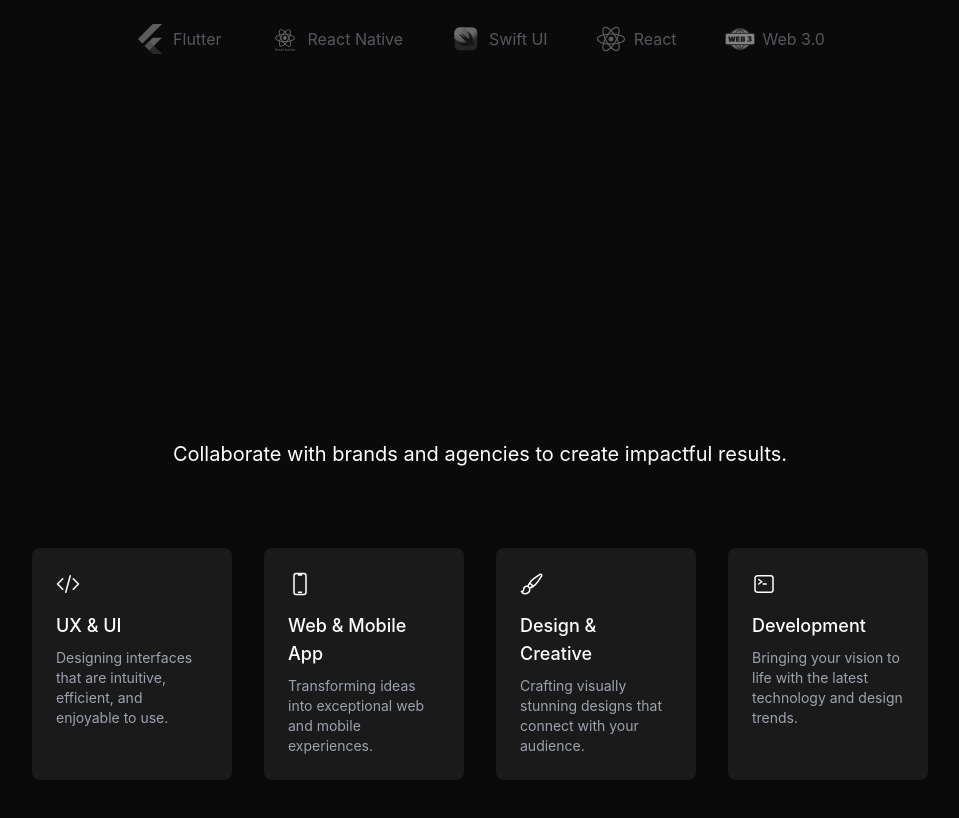
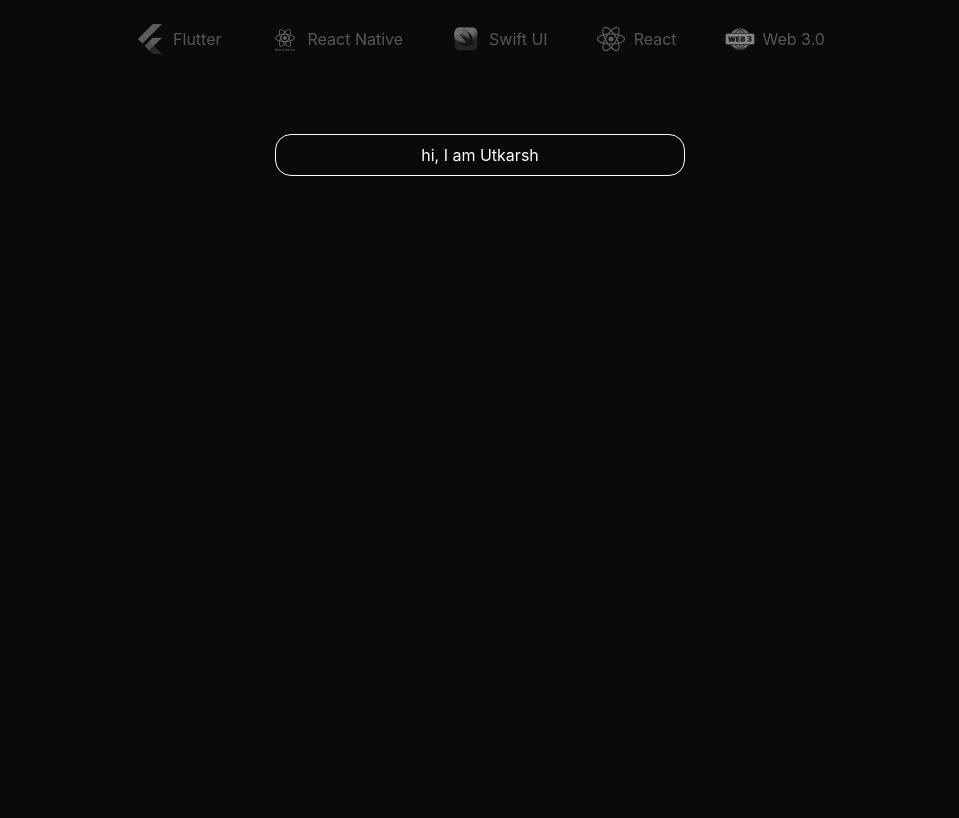
Before and after one commit to Utkarsh4517/portfolio, a Next.js app: page / in a window 1280 px wide. Shown: the part 440-1258 px from the top of the page, without its empty margins (160-1119 px from the left). After the commit the page ends 800 px from the top, so only its background shows below. Built offline with nearby package versions, Linux system fonts and the light colour scheme.

Commit message:
updated about

```diff
--- a/src/app/components/Hero.tsx
+++ b/src/app/components/Hero.tsx
@@ -5,7 +5,7 @@ import pic from '../assets/msr.jpeg';
 
 export function Hero() {
   return (
-    <section className="min-h-screen bg-[#0a0a0a] px-6 pt-8">
+    <section className="bg-[#0a0a0a] px-6 pt-8">
       <nav className="flex justify-between items-center mb-20">
         <span className="text-sm text-gray-400">hi@utkarsh4517.in</span>
         <div className="flex gap-4 text-sm text-gray-400">
--- a/src/app/components/Services.tsx
+++ b/src/app/components/Services.tsx
@@ -28,30 +28,16 @@ const services = [
 export function Services() {
   return (
     <section className="py-20 px-6 bg-[#0a0a0a]">
-      <div className="max-w-4xl mx-auto">
+      <div className="w-1/3 mx-auto">
         <motion.p
           initial={{ opacity: 0 }}
           whileInView={{ opacity: 1 }}
           className="text-center text-xl mb-20"
         >
-          Collaborate with brands and agencies to create impactful results.
+          <div className="gap-2 border-1 border border-white p-2 rounded-2xl text-base">
+            hi, I am Utkarsh
+          </div>
         </motion.p>
-
-        <div className="grid grid-cols-1 md:grid-cols-2 lg:grid-cols-4 gap-8">
-          {services.map((service, index) => (
-            <motion.div
-              key={service.title}
-              initial={{ opacity: 0, y: 20 }}
-              whileInView={{ opacity: 1, y: 0 }}
-              transition={{ delay: index * 0.1 }}
-              className="p-6 bg-[#1a1a1a] rounded-lg hover:bg-[#242424] transition-colors"
-            >
-              <div className="mb-4">{service.icon}</div>
-              <h3 className="text-lg font-medium mb-2">{service.title}</h3>
-              <p className="text-sm text-gray-400">{service.description}</p>
-            </motion.div>
-          ))}
-        </div>
       </div>
     </section>
   );
```
